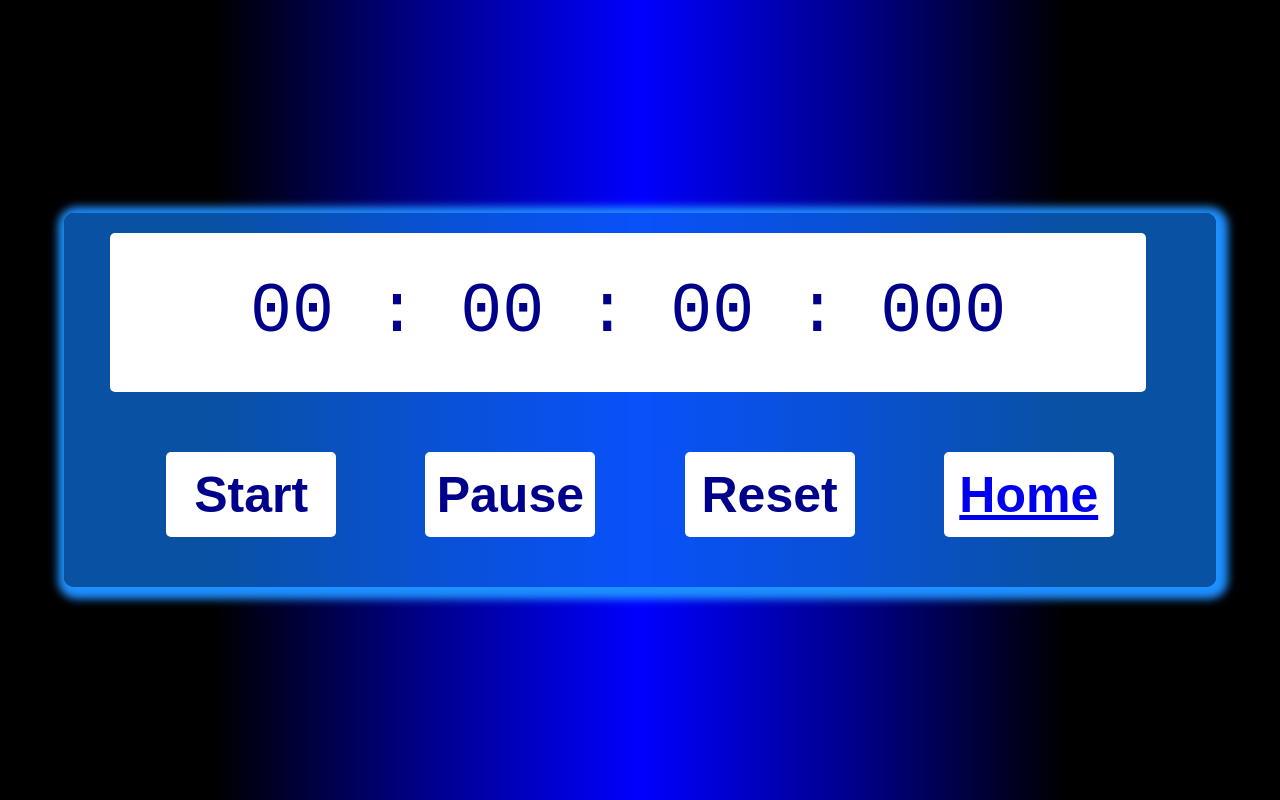
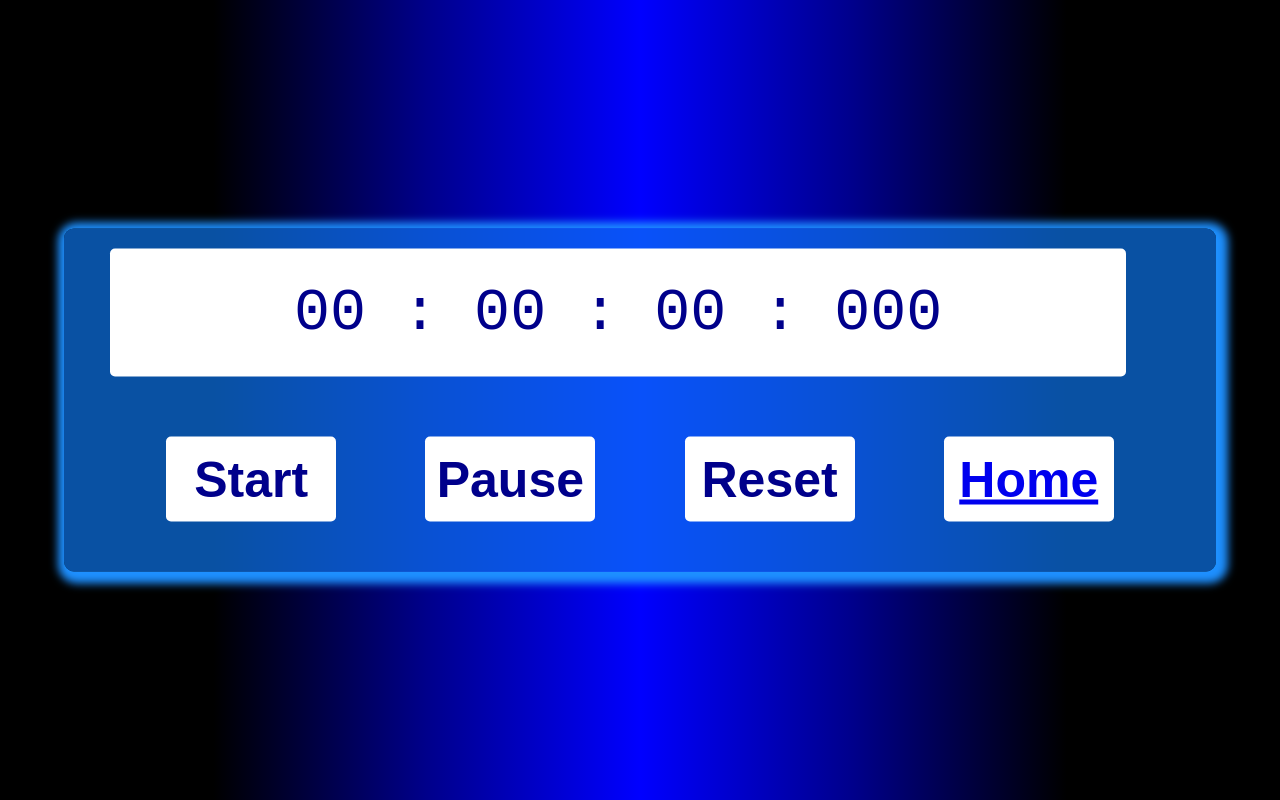
Before and after one commit to pratyushpanda91/clockX, a plain HTML site: page stopwatch.html in a window 1280 px wide. Drawn offline with Linux system fonts and the light colour scheme.

Commit message:
Add files via upload

```diff
--- a/stopwatch.css
+++ b/stopwatch.css
@@ -37,8 +37,8 @@ body {
     left: 4%;
     font-family: 'Roboto mono', monospace;
     color: darkblue;
-    font-size: 70px;
-    padding: 40px;
+    font-size: 60px;
+    padding: 30px;
     display: flex;
     align-items: center;
     justify-content: space-around;
```
